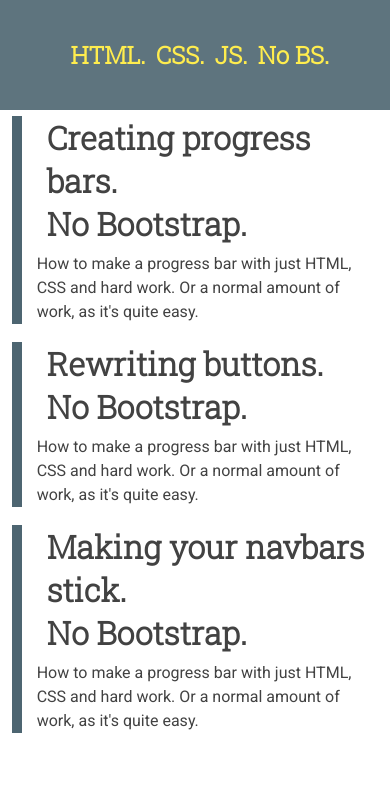
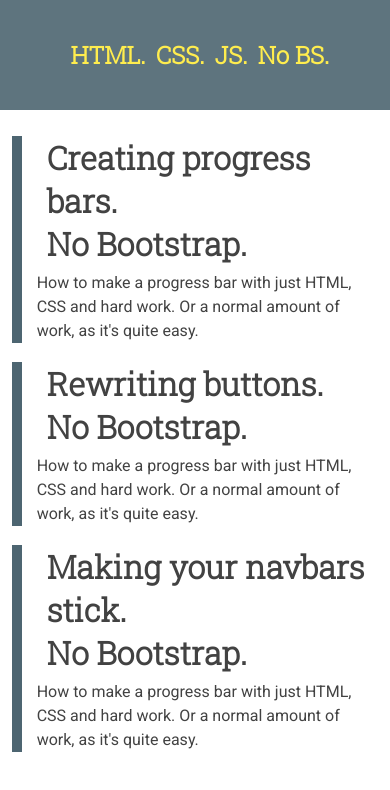
Before and after one commit to edwardcgordon/blog, a plain HTML site: page index.html in a window 390 px wide. Drawn offline with Linux system fonts and the light colour scheme; a script that the page names is missing.

Commit message:
Padding change
Changed padding on mobile

```diff
--- a/css/main.css
+++ b/css/main.css
@@ -135,7 +135,7 @@ p {
       display: block;
       float: none;
       margin: 0 0 0 3%;
-      padding: 25% 0;
+      padding: 30% 0;
     }
 
     .blog-header {
```
